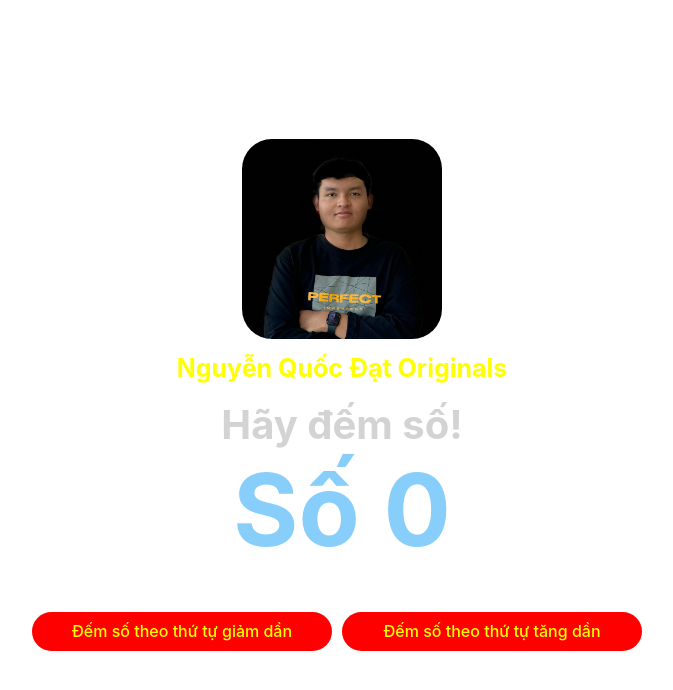
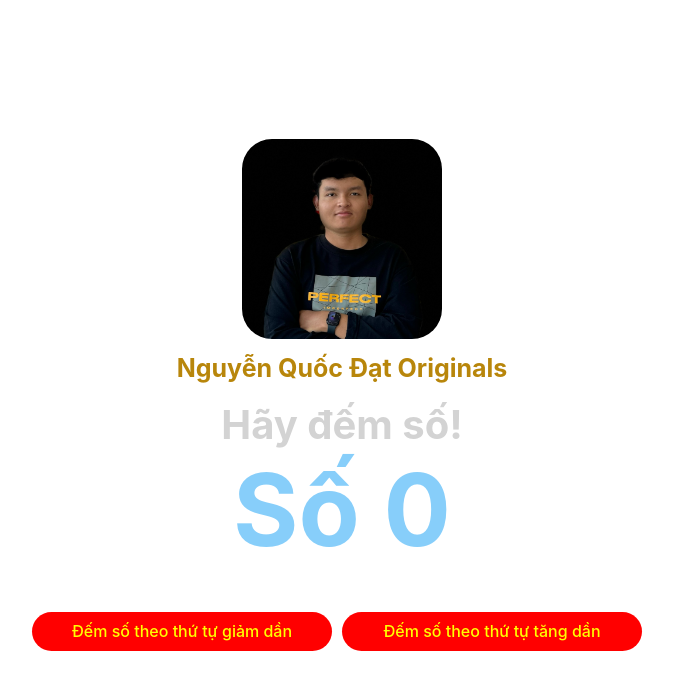
Before and after one commit to NguyenQuocDatOriginals/Nguyen-Quoc-Dat-Originals, a React (Vite) app: page / in a window 1280 px wide. Shown: the top 690 px of the page, without its empty margins (298-971 px from the left). Built offline with nearby package versions, Linux system fonts and the light colour scheme.

Commit message:
update css for "Nguyễn Quốc Đạt Originals"

```diff
--- a/src/App.css
+++ b/src/App.css
@@ -32,7 +32,7 @@
 #very-first {
   font-size: 25px;
   margin-bottom: 40px;
-  color: yellow;
+  color: darkgoldenrod;
 }
 
 #first {
```
